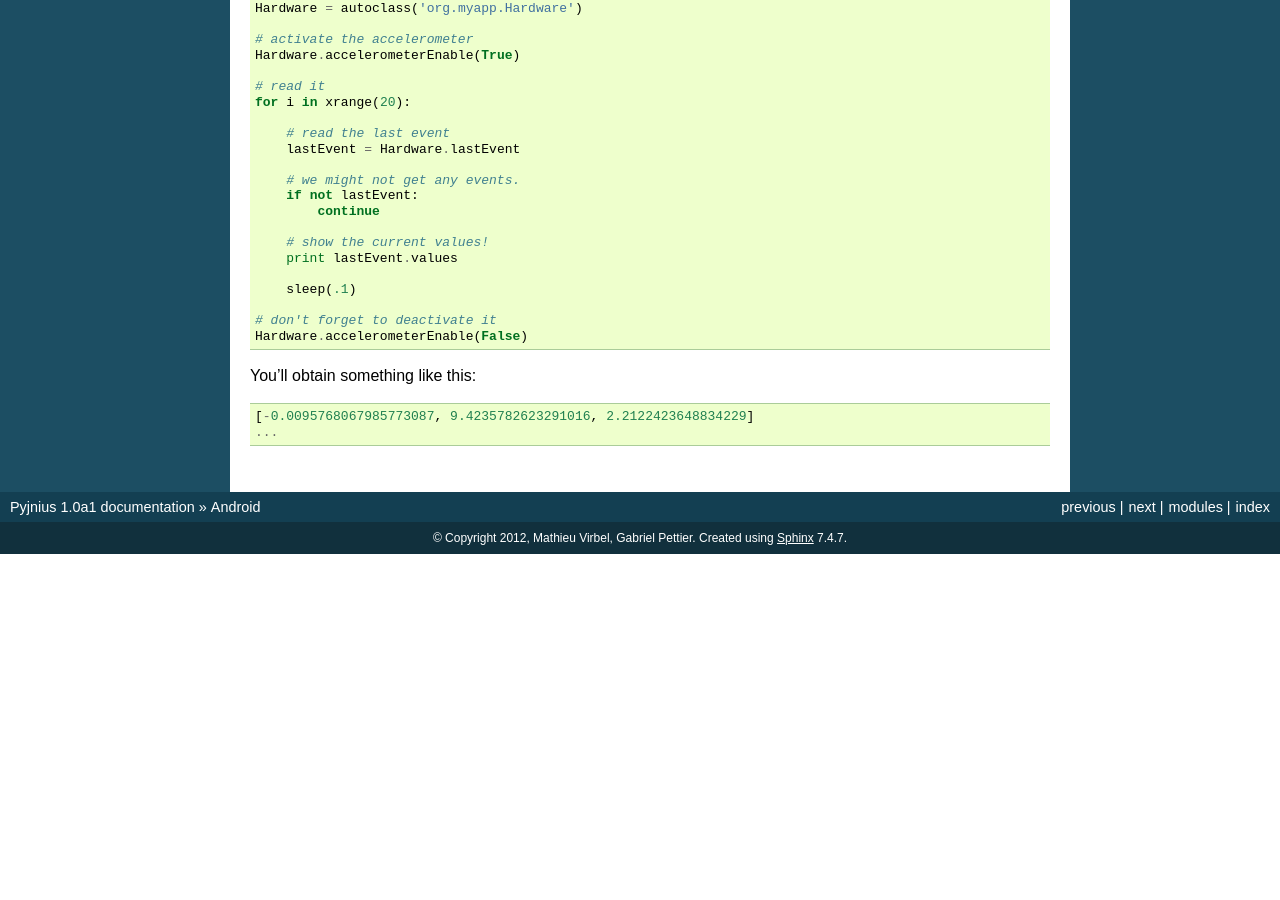
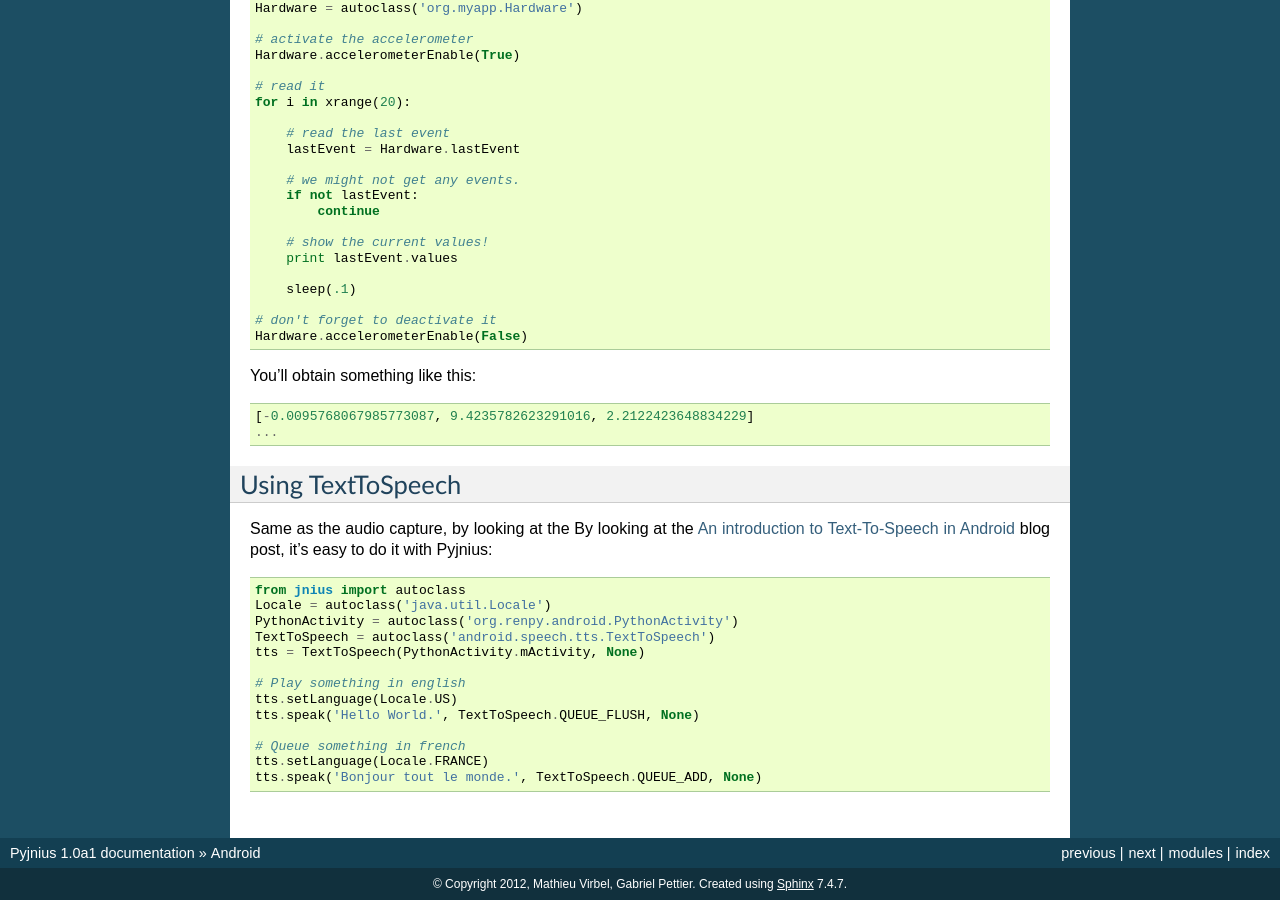
Before and after one commit to kivy/pyjnius, a Sphinx documentation site: the page built from docs/source/android.rst, in a window 1280 px wide and 900 px high, scrolled down 2829 px. Built offline with Sphinx 7.4.7, drawn with Linux system fonts in a browser that asks for light colours; before the commit the page ends 3383 px from its top, so only the background shows below that.

Commit message:
add an example of TTS

```diff
--- a/docs/source/android.rst
+++ b/docs/source/android.rst
@@ -208,3 +208,25 @@ You'll obtain something like this::
 
     [-0.0095768067985773087, 9.4235782623291016, 2.2122423648834229]
     ...
+
+
+Using TextToSpeech
+------------------
+
+Same as the audio capture, by looking at the
+By looking at the `An introduction to Text-To-Speech in Android
+<http://android-developers.blogspot.fr/2009/09/introduction-to-text-to-speech-in.html>`_ blog post, it's easy to do it with Pyjnius::
+
+    from jnius import autoclass
+    Locale = autoclass('java.util.Locale')
+    PythonActivity = autoclass('org.renpy.android.PythonActivity')
+    TextToSpeech = autoclass('android.speech.tts.TextToSpeech')
+    tts = TextToSpeech(PythonActivity.mActivity, None)
+
+    # Play something in english
+    tts.setLanguage(Locale.US)
+    tts.speak('Hello World.', TextToSpeech.QUEUE_FLUSH, None)
+
+    # Queue something in french
+    tts.setLanguage(Locale.FRANCE)
+    tts.speak('Bonjour tout le monde.', TextToSpeech.QUEUE_ADD, None)
```
